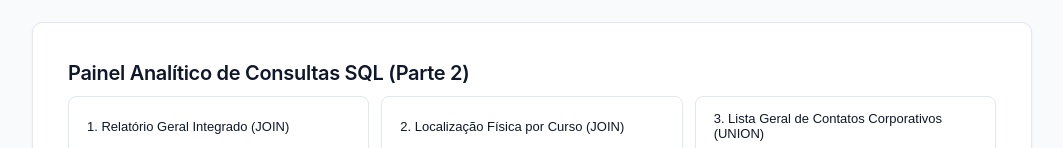
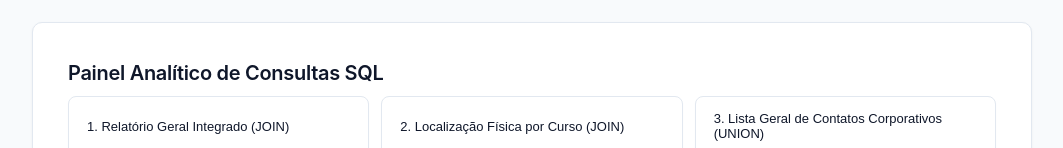
Before and after one commit to Guissouzza/projeto-sga, a plain HTML site: page frontend/index.html in a window 1280 px wide. Both pictures are taken after a click on the button "7. Painel de Consultas SQL". Shown: the part 193-341 px from the top of the page, without its empty margins (108-1171 px from the left). Drawn offline with Linux system fonts and the light colour scheme.

Commit message:
Fix: ajustando palavras

```diff
--- a/frontend/index.html
+++ b/frontend/index.html
@@ -445,7 +445,7 @@
 </div>
 
 <div id="tab-consultas" class="container">
-    <h2>Painel Analítico de Consultas SQL (Parte 2)</h2>
+    <h2>Painel Analítico de Consultas SQL</h2>
 
     <div class="grid-queries">
         <button class="btn-query" onclick="rodarConsulta(1)">1. Relatório Geral Integrado (JOIN)</button>
```
